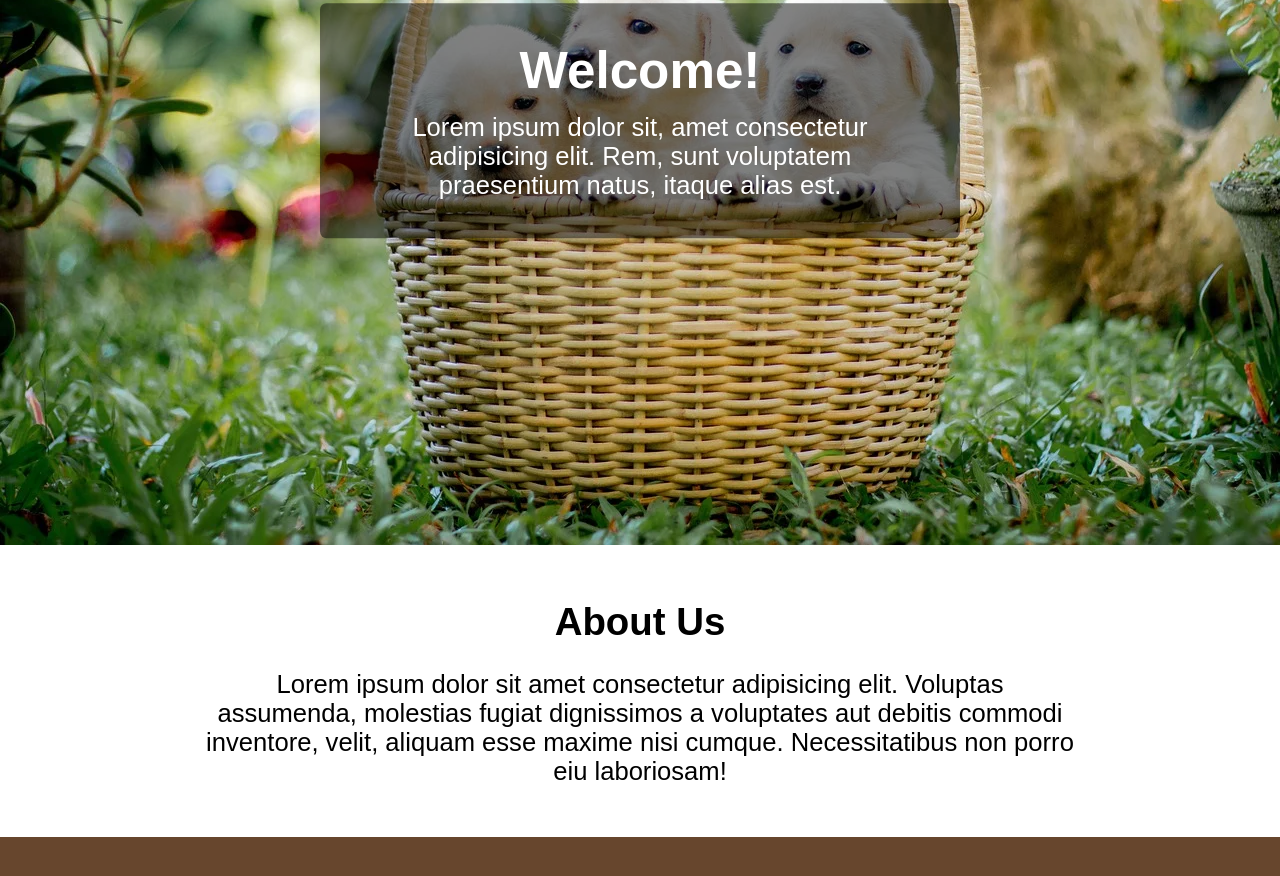
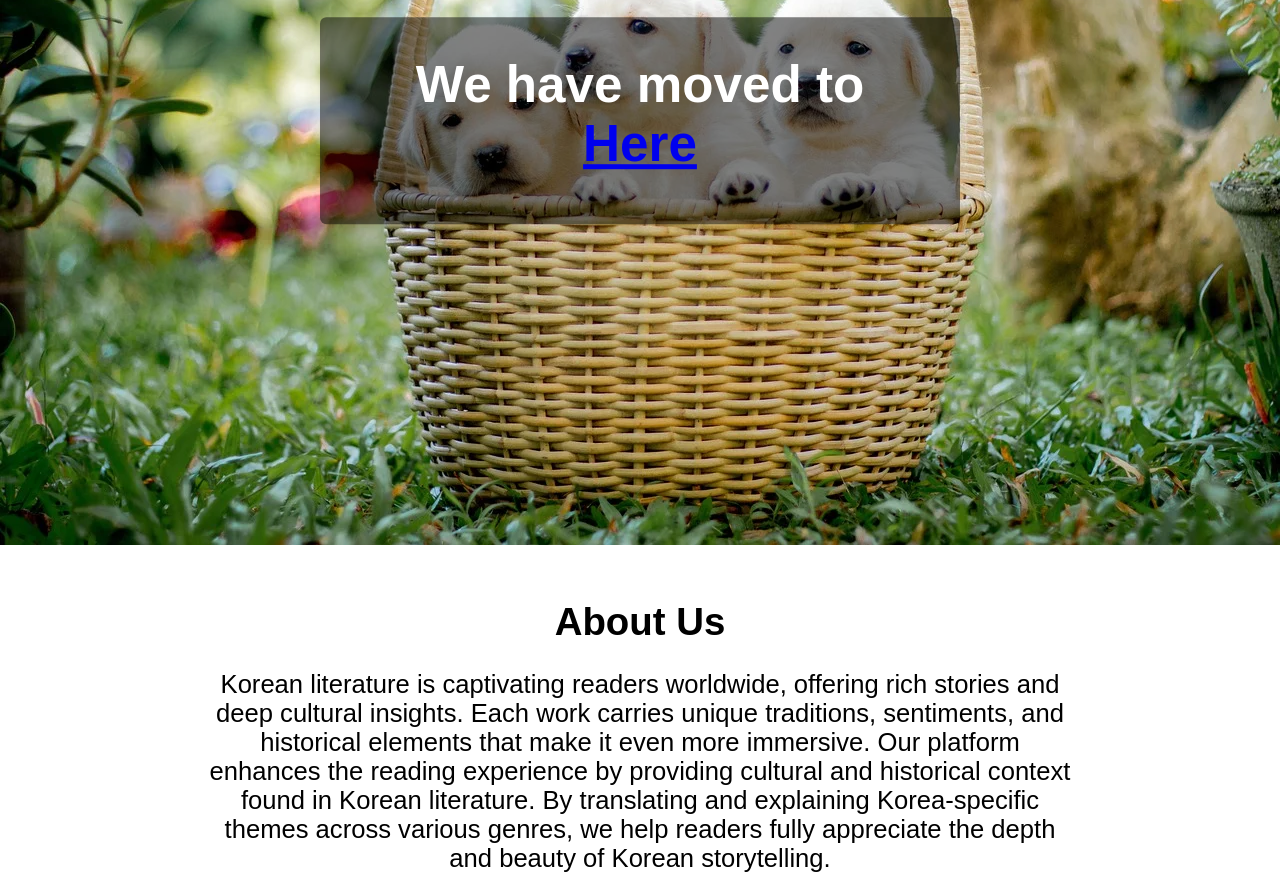
Before and after one commit to Saynepark/KLookup, a plain HTML site: page index.html in a window 1280 px wide. Shown: the part 400-1276 px from the top of the page. Drawn offline with Linux system fonts and the light colour scheme.

Commit message:
Update index.html

```diff
--- a/index.html
+++ b/index.html
@@ -35,10 +35,8 @@
     <section id="heroImg">
       <img src="./assets/hero.webp" alt="Image of puppies">
       <div class="heroOverlay">
-        <h1>Welcome!</h1>
+        <h1>We have moved to <a href="https://kontext-en.github.io/web/">Here</a></h1>
         <p>
-          Lorem ipsum dolor sit, amet consectetur adipisicing elit.
-          Rem, sunt voluptatem praesentium natus, itaque alias est.
         </p>
       </div>
     </section>
@@ -46,11 +44,8 @@
     <section class="text_section" id="aboutUs">
       <h2>About Us</h2>
       <p>
-        Lorem ipsum dolor sit amet consectetur adipisicing elit.
-        Voluptas assumenda, molestias fugiat dignissimos a
-        voluptates aut debitis commodi inventore, velit, aliquam
-        esse maxime nisi cumque. Necessitatibus non porro eiu
-        laboriosam!
+        Korean literature is captivating readers worldwide, offering rich stories and deep cultural insights. Each work carries unique traditions, sentiments, and historical elements that make it even more immersive.
+    Our platform enhances the reading experience by providing cultural and historical context found in Korean literature. By translating and explaining Korea-specific themes across various genres, we help readers fully appreciate the depth and beauty of Korean storytelling.
       </p>
     </section>
 
```
